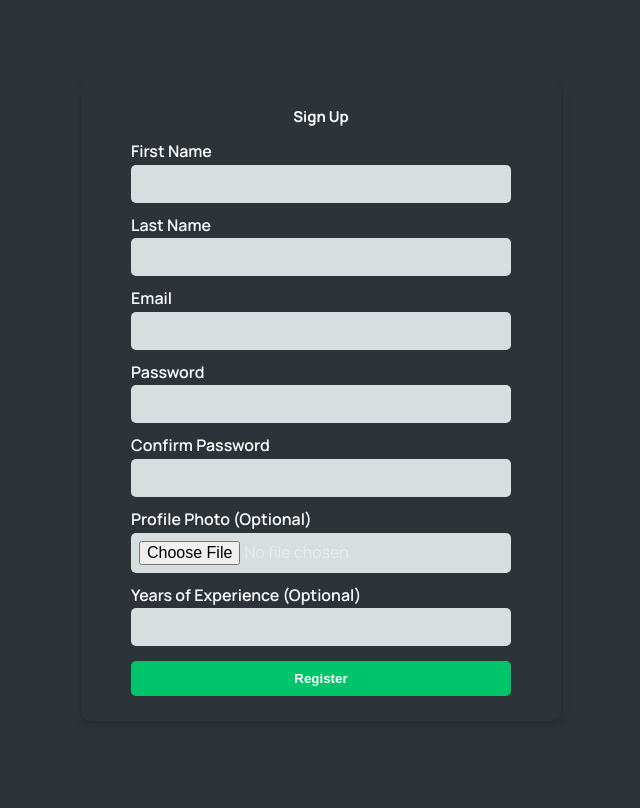
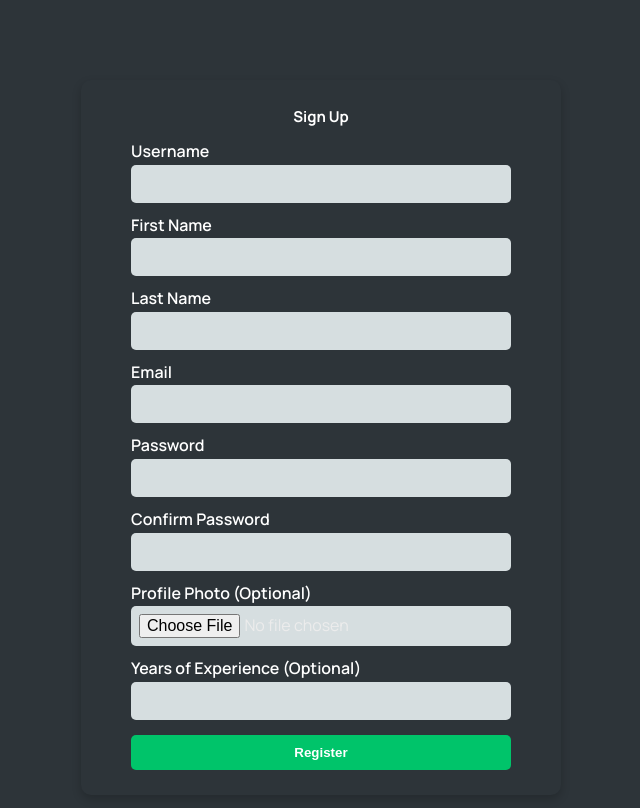
Before and after one commit to zakyboss/Collaboard-final, a React (Vite) app: page /signup in a window 1280 px wide. Shown: the top 808 px of the page, without its empty margins (319-959 px from the left). Built offline with nearby package versions, Linux system fonts and the light colour scheme.

Commit message:
Progress

```diff
--- a/src/Front-end/Pages/Signup.jsx
+++ b/src/Front-end/Pages/Signup.jsx
@@ -4,6 +4,7 @@ import { useNavigate } from "react-router";
 
 export default function Signup() {
   const [formData, setFormData] = useState({
+    username: "",
     firstName: "",
     lastName: "",
     email: "",
@@ -74,6 +75,16 @@ export default function Signup() {
     <div className={styles.signupContainer}>
       <h2>Sign Up</h2>
       <form onSubmit={handleSubmit}>
+        {/* Username Field */}
+        <label>Username</label>
+        <input
+          type="text"
+          name="username"
+          onChange={handleChange}
+          value={formData.username}
+          required
+        />
+
         <label>First Name</label>
         <input
           type="text"
```
